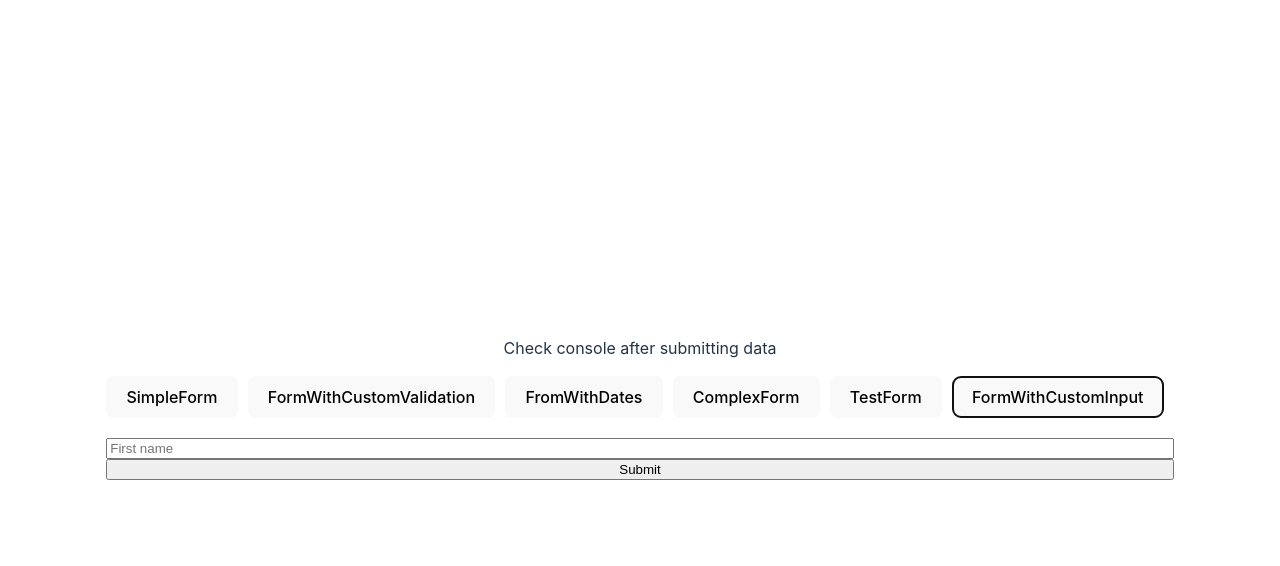
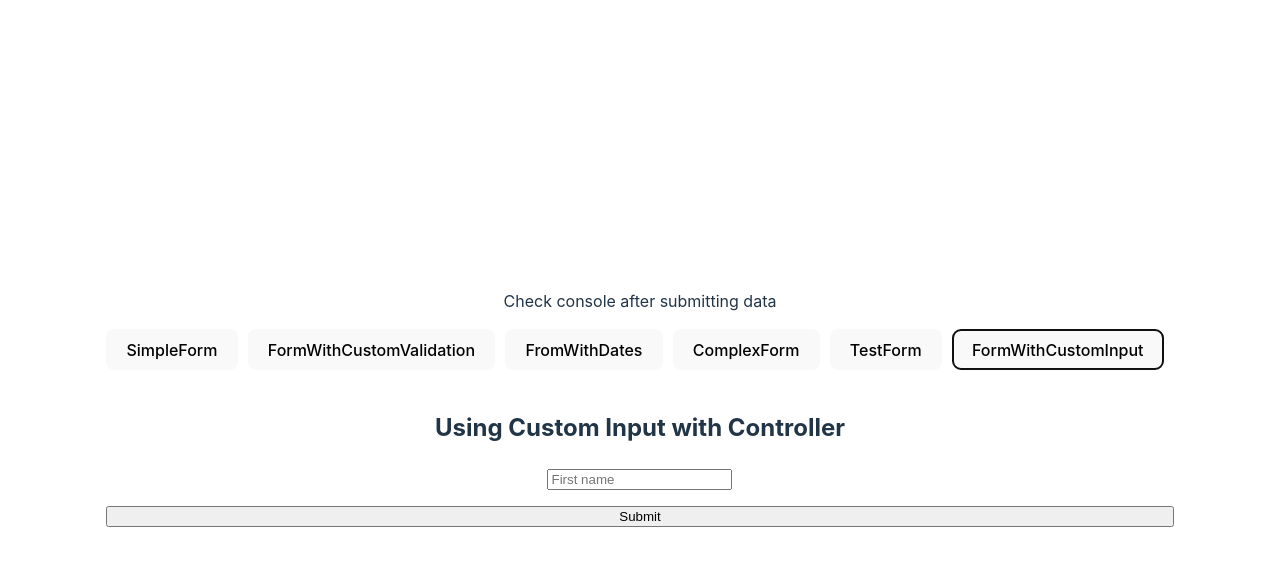
Before and after one commit to Tamir198/react-hook-form-example, a React (Vite) app: page / in a window 1280 px wide. Both pictures are taken after a click on the button "FormWithCustomInput". Shown: the top 566 px of the page. Built offline with nearby package versions, Linux system fonts and the light colour scheme.

Commit message:
Add form with custom input

```diff
--- /dev/null
+++ b/src/forms/CustomInput.tsx
@@ -0,0 +1,31 @@
+import React from "react";
+
+type CustomInputProps = {
+  value: string;
+  onChange: (event: React.ChangeEvent<HTMLInputElement>) => void;
+  placeholder?: string;
+  type?: string;
+  error?: string;
+};
+
+const CustomInput: React.FC<CustomInputProps> = ({
+  value,
+  onChange,
+  placeholder,
+  type = "text",
+  error,
+}) => {
+  return (
+    <div style={{ marginBottom: "1rem" }}>
+      <input
+        type={type}
+        value={value}
+        onChange={onChange}
+        placeholder={placeholder}
+      />
+      {error && <p style={{ color: "red" }}>{error}</p>}
+    </div>
+  );
+};
+
+export default CustomInput;
--- a/src/forms/FormWithCustomInput.tsx
+++ b/src/forms/FormWithCustomInput.tsx
@@ -1,4 +1,5 @@
-import { useForm, SubmitHandler } from "react-hook-form";
+import { useForm, Controller, SubmitHandler } from "react-hook-form";
+import CustomInput from "./CustomInput";
 
 type FormValues = {
   firstName: string;
@@ -8,7 +9,7 @@ type FormValues = {
 
 export const FormWithCustomInput = () => {
   const {
-    register,
+    control,
     handleSubmit,
     formState: { errors },
   } = useForm<FormValues>();
@@ -20,19 +21,22 @@ export const FormWithCustomInput = () => {
       style={{ display: "flex", flexDirection: "column" }}
       onSubmit={handleSubmit(onSubmit)}
     >
-      <input
-        type="text"
-        placeholder="First name"
-        {...register("firstName", {
+      <h2>Using Custom Input with Controller</h2>
+      <Controller
+        name="firstName"
+        control={control}
+        defaultValue=""
+        rules={{
           required: "First name is required",
-          maxLength: {
-            value: 80,
-            message: "First name cannot exceed 80 characters",
-          },
-        })}
+        }}
+        render={({ field }) => (
+          <CustomInput
+            {...field}
+            placeholder="First name"
+            error={errors.firstName?.message}
+          />
+        )}
       />
-      {errors.firstName && <p>{errors.firstName.message}</p>}
-
       <input type="submit" />
     </form>
   );
```
